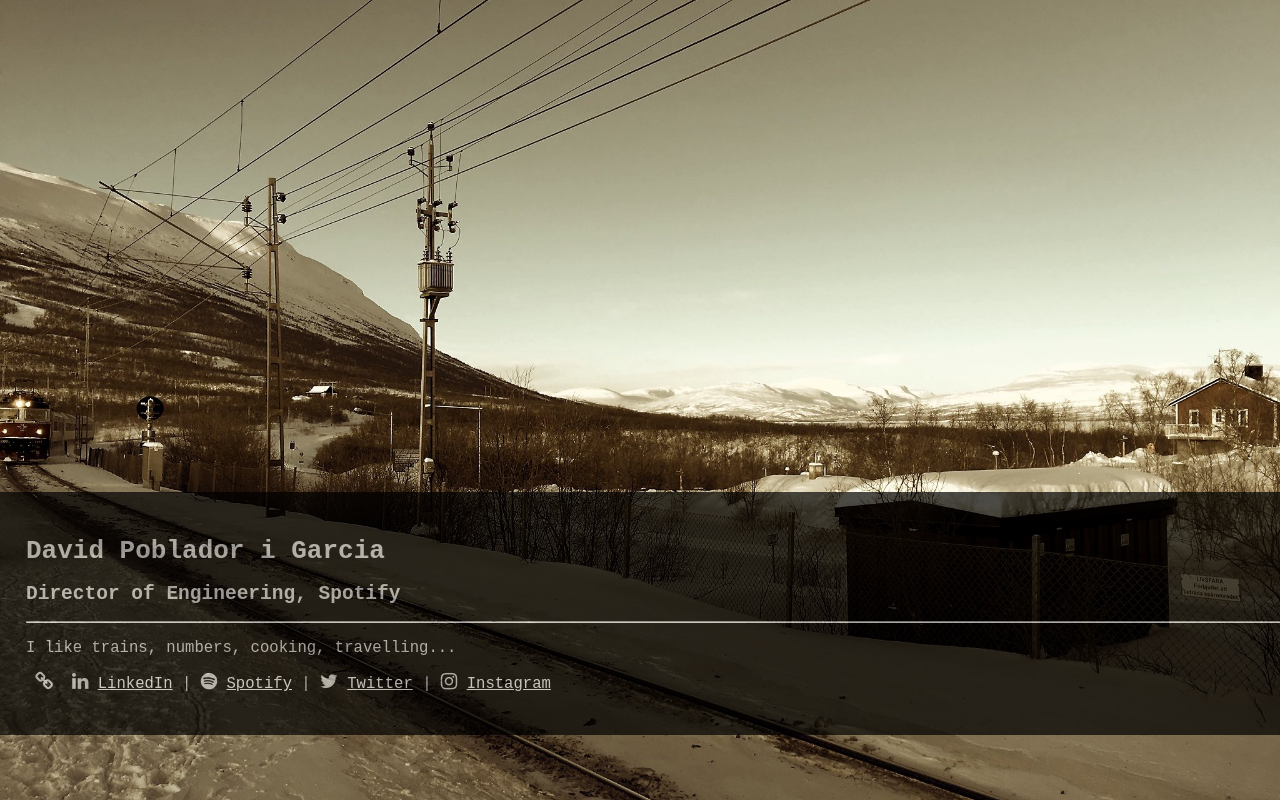
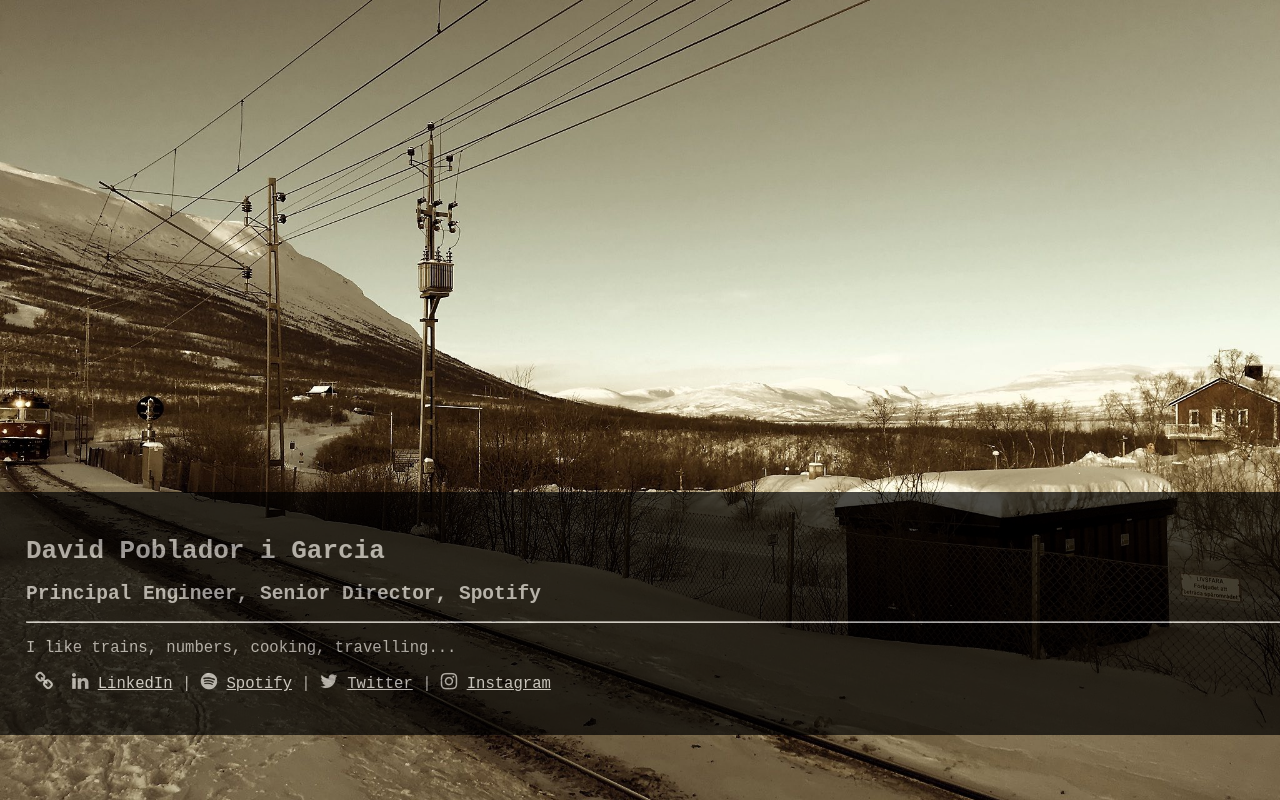
Before and after one commit to davidpoblador/davidpoblador.github.io, a plain HTML site: page index.html in a window 1280 px wide. Drawn offline with Linux system fonts and the light colour scheme.

Commit message:
Update index.html

```diff
--- a/index.html
+++ b/index.html
@@ -77,7 +77,7 @@
 <body>
     <div id="main">
         <h1>David Poblador i Garcia</h1>
-        <h2>Director of Engineering, Spotify</h2>
+        <h2>Principal Engineer, Senior Director, Spotify</h2>
         <hr/>
         <p>I like trains, numbers, cooking, travelling...</p>
         <p>&nbsp;<i class="fa fa-link" aria-hidden="true"></i>&nbsp;
```
